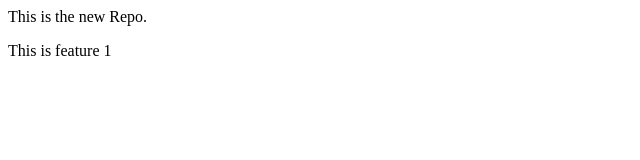
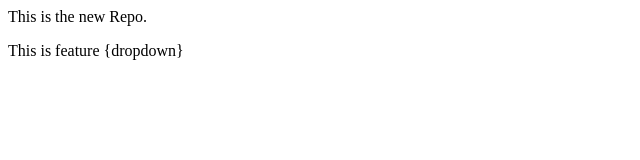
Before and after one commit to AratiHendkure-1/LokalRepo, a plain HTML site: page index.html in a window 1280 px wide. Shown: the full height of the page, 0-640 px from the left. Drawn offline with Linux system fonts and the light colour scheme.

Commit message:
add dropdown

```diff
--- a/index.html
+++ b/index.html
@@ -1,2 +1,2 @@
 <p>This is the new Repo.</p>
-<p>This is feature 1 </p>
+<p>This is feature {dropdown}</p>
```
